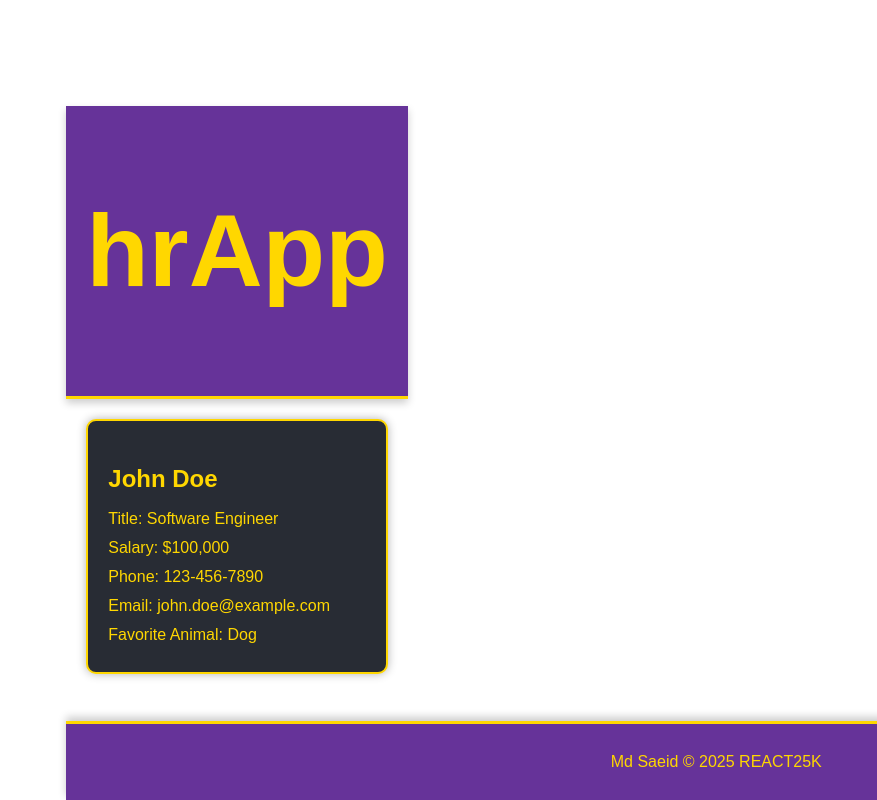
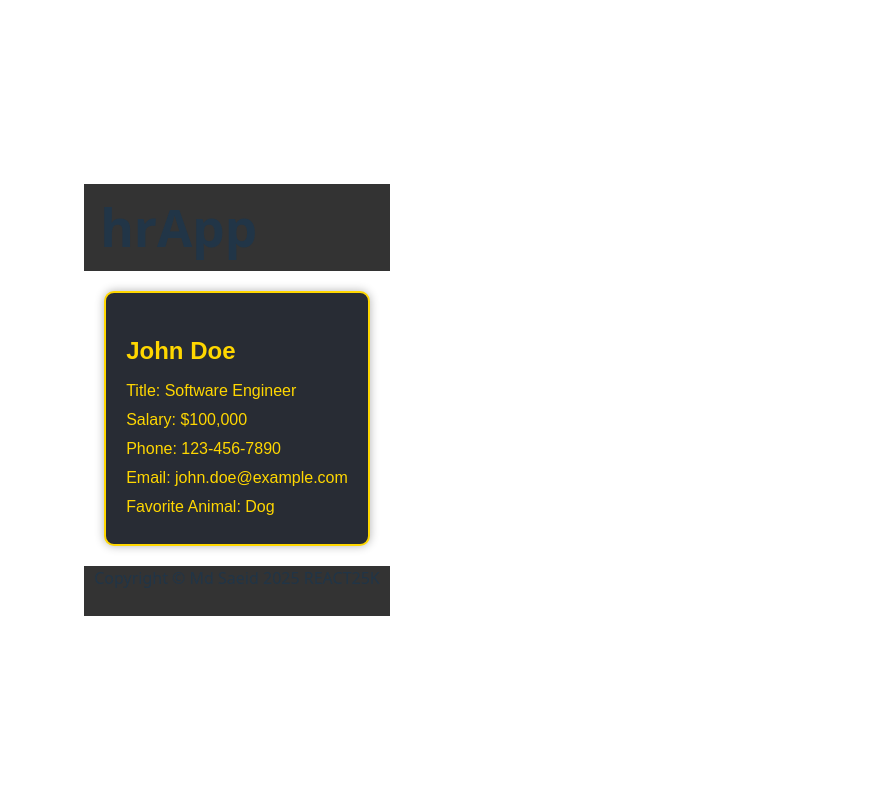
Before and after one commit to AbuAlSaeidRajon/hrApp, a React (Vite) app: page / in a window 1280 px wide. Shown: the whole page, without its empty margins (403-1280 px from the left). Built offline with nearby package versions, Linux system fonts and the light colour scheme.

Commit message:
style change

```diff
--- a/src/Footer/Footer.css
+++ b/src/Footer/Footer.css
@@ -1,13 +1,4 @@
-.footer {
-  background-color: #663399; /* Purple background */
-  padding: 10px;
-  color: #FFD700; /* Gold text */
-  text-align: center;
-  font-family: 'Arial', sans-serif;
-  font-size: 1em;
-  position: fixed;
-  width: 100%;
-  bottom: 0;
-  box-shadow: 0 -4px 8px rgba(0, 0, 0, 0.2);
-  border-top: 3px solid #FFD700; /* Gold border */
+footer {
+  height: 50px;
+  background-color: #333;
 }
--- a/src/Footer/Footer.jsx
+++ b/src/Footer/Footer.jsx
@@ -4,7 +4,7 @@ import './Footer.css';
 const Footer = () => {
   return (
     <footer className="footer">
-      <p>Md Saeid &copy; 2025 REACT25K</p>
+      <p>Copyright &copy; Md Saeid 2025 REACT25K</p>
     </footer>
   );
 };
--- a/src/Header/Header.css
+++ b/src/Header/Header.css
@@ -1,10 +1,13 @@
-.header {
-  background-color: #663399; /* Purple background */
-  padding: 20px;
-  color: #FFD700; /* Gold text */
-  text-align: center;
-  font-family: 'Arial', sans-serif;
-  font-size: 2em;
-  box-shadow: 0 4px 8px rgba(0, 0, 0, 0.2);
-  border-bottom: 3px solid #FFD700; /* Gold border */
+header {
+  height: 55px;
+  background-color: #333;
+  display: flex;
+  justify-content: space-between;
+  align-items: center;
+  padding: 1rem;
 }
+
+nav ul li {
+  display: inline-block;
+  padding: 1rem;
+}
```
